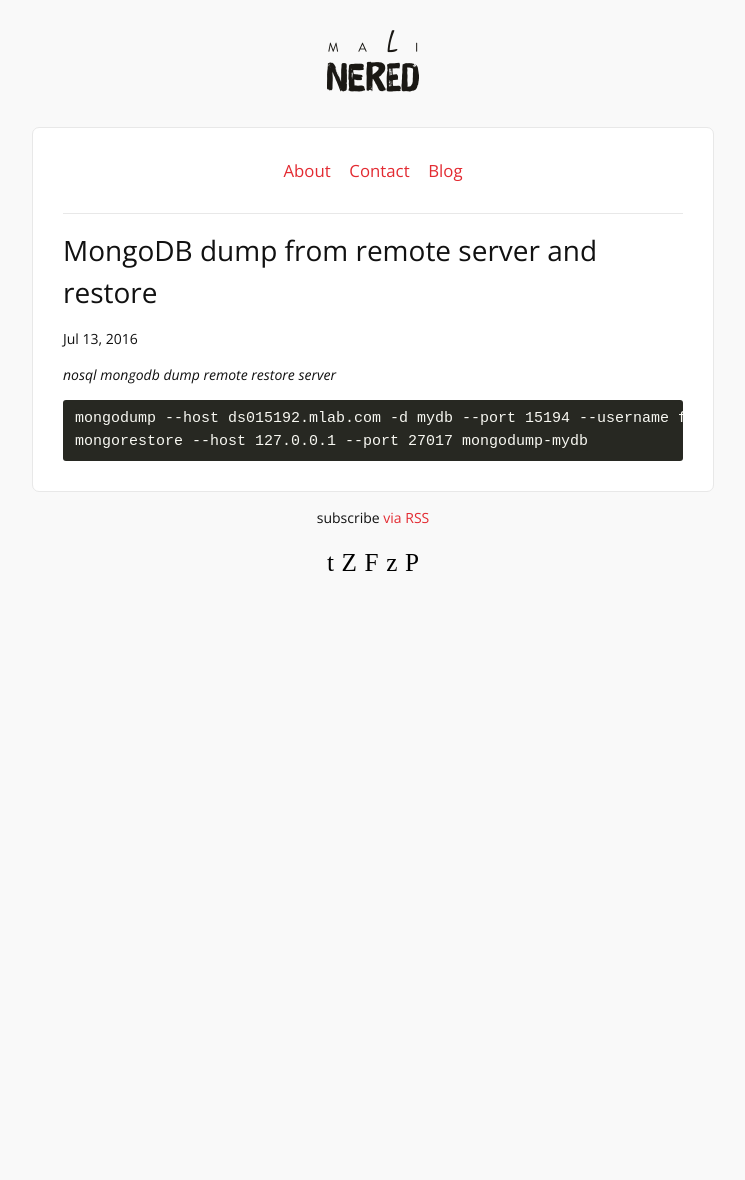
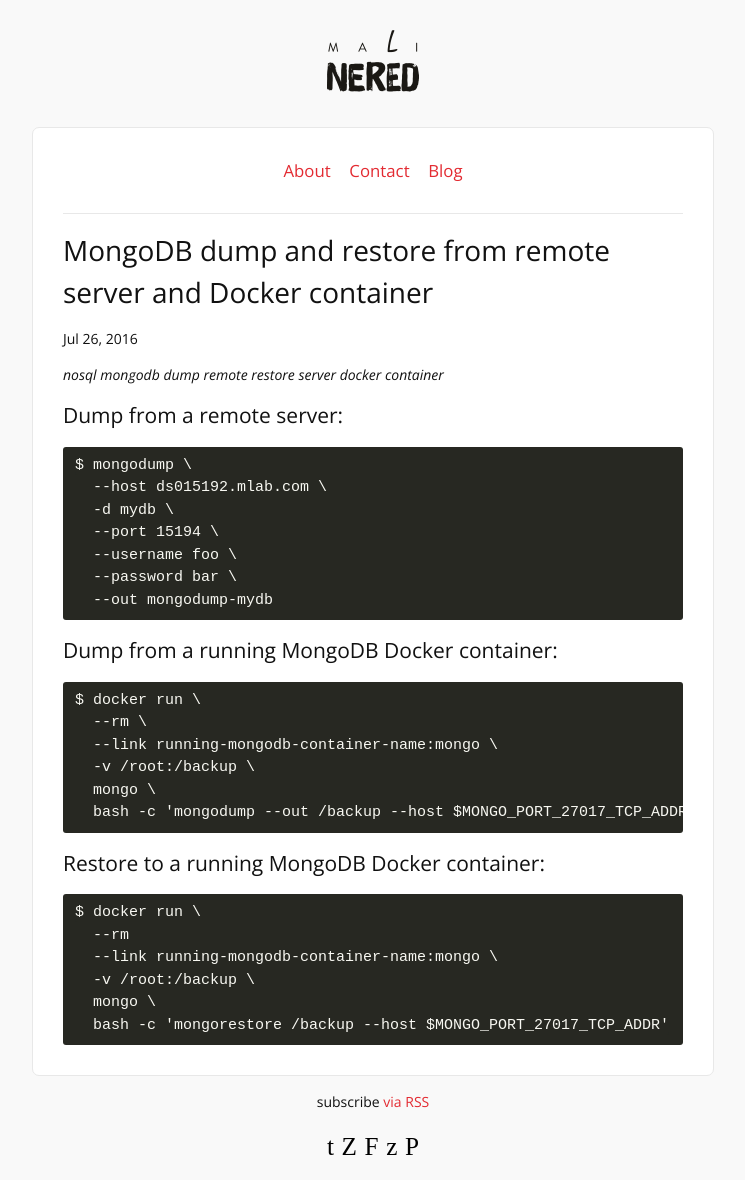
Before and after one commit to markosankovic/markosankovic.github.io, a Jekyll site: the page built from _posts/2016-07-13-mongodb-dump-from-remote-server-and-restore.markdown, in a window 1280 px wide. Shown: the whole page, without its empty margins (267-1012 px from the left). Built offline with Jekyll 4.4.1, drawn with Linux system fonts in a browser that asks for light colours; some web fonts are replaced; comment, search, counter and statistics services are not loaded; before the commit the page ends 900 px from its top, so only the background shows below that.

Commit message:
Update MongoDB dump from remote serve and restore

```diff
--- a/_posts/2016-07-13-mongodb-dump-from-remote-server-and-restore.markdown
+++ b/_posts/2016-07-13-mongodb-dump-from-remote-server-and-restore.markdown
@@ -1,10 +1,38 @@
 ---
 layout: post
-title:  "MongoDB dump from remote server and restore"
-date:   2016-07-13
+title:  "MongoDB dump and restore from remote server and Docker container"
+date:   2016-07-26
 comments: true
-tags: nosql mongodb dump remote restore server
+tags: nosql mongodb dump remote restore server docker container
 ---
 
-    mongodump --host ds015192.mlab.com -d mydb --port 15194 --username foo --password bar --out mongodump-mydb
-    mongorestore --host 127.0.0.1 --port 27017 mongodump-mydb
+Dump from a remote server:
+--------------------------
+
+    $ mongodump \
+      --host ds015192.mlab.com \
+      -d mydb \
+      --port 15194 \
+      --username foo \
+      --password bar \
+      --out mongodump-mydb
+
+Dump from a running MongoDB Docker container:
+---------------------------------------------
+
+    $ docker run \
+      --rm \
+      --link running-mongodb-container-name:mongo \
+      -v /root:/backup \
+      mongo \
+      bash -c 'mongodump --out /backup --host $MONGO_PORT_27017_TCP_ADDR'
+
+Restore to a running MongoDB Docker container:
+----------------------------------------------
+
+    $ docker run \
+      --rm
+      --link running-mongodb-container-name:mongo \
+      -v /root:/backup \
+      mongo \
+      bash -c 'mongorestore /backup --host $MONGO_PORT_27017_TCP_ADDR'
```
